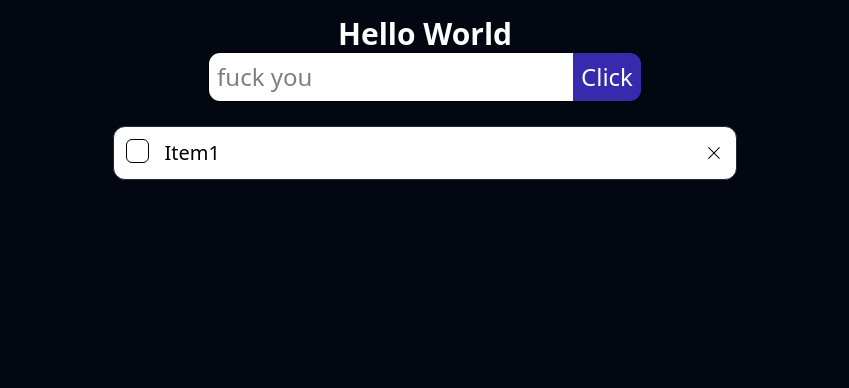
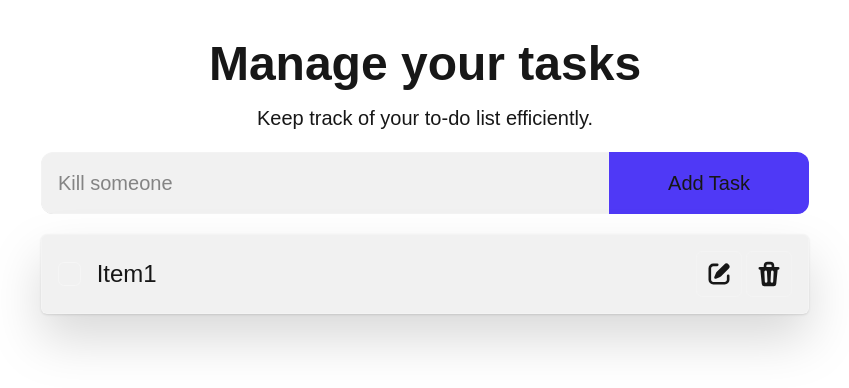
Before and after one commit to vadimBRR/task-manager-app-react, a React (Vite) app in the folder frontend/: page / in a window 1280 px wide. Shown: the top 388 px of the page, without its empty margins (215-1064 px from the left). Built offline with nearby package versions, Linux system fonts and the light colour scheme.

Commit message:
change styles

```diff
--- a/frontend/package.json
+++ b/frontend/package.json
@@ -10,6 +10,7 @@
     "preview": "vite preview"
   },
   "dependencies": {
+    "@heroicons/react": "^2.2.0",
     "@tailwindcss/vite": "^4.1.10",
     "react": "^19.1.0",
     "react-dom": "^19.1.0",
--- a/frontend/src/App.tsx
+++ b/frontend/src/App.tsx
@@ -1,6 +1,7 @@
 import { useState } from 'react'
 import { useTodo } from './store/todoStore'
 import Card from './components/Todo/Card'
+import NewTask from './components/Todo/NewTask'
 
 function App() {
 	const [text, setText] = useState('')
@@ -15,37 +16,22 @@ function App() {
 	}
 
 	return (
-		<div className='flex-1 w-full min-h-screen bg-gray-950 px-4 py-4'>
-			<h1 className='text-3xl text-white font-bold text-center'>Hello World</h1>
-			<form
-				action={handleSendForm}
-				className='flex-1 flex  items-center justify-center'
-			>
-				<div className='border  focus-within:border-blue-200 rounded-xl overflow-hidden'>
-					<input
-						className='bg-white  px-2 text-2xl py-2 outline-none'
-						value={text}
-						onChange={e => setText(e.currentTarget.value)}
-						placeholder='fuck you'
-					/>
-					<button
-						className='bg-indigo-800 text-2xl p-2 text-white '
-						type='submit'
-					>
-						Click
-					</button>
-				</div>
-			</form>
+		<div className='max-w-3xl mx-auto space-y-5 py-10'>
+			{/* <h1>Hello</h1> */}
+			<div className='flex flex-col items-center justify-center space-y-4'>
+				<h1 className='text-5xl text-poppins font-bold'>Manage your tasks</h1>
+				<h3 className='text-xl font-light'>
+					Keep track of your to-do list efficiently.
+				</h3>
+			</div>
 
-			<div className='flex-1 flex flex-col items-center justify-center mt-6 gap-2'>
-				{todos.map(
-					todo => (
-						<Card {...todo} key={todo.id} />
-					)
+			<NewTask />
 
-					// <h2 className='text-white text-2xl'>{todo.content}</h2>
-				)}
-			</div>
+			<div className='space-y-3'>
+			{todos.map(item => (
+				<Card {...item} key={item.id} />
+			))}
+		</div>
 		</div>
 	)
 }
--- a/frontend/src/components/Todo/Card.tsx
+++ b/frontend/src/components/Todo/Card.tsx
@@ -1,30 +1,44 @@
-import { useTodo, type TodoTypes } from '../../store/todoStore'
+// import { useActionsTodo } from '@/store/todoStore'
+import { PencilSquareIcon, TrashIcon } from '@heroicons/react/16/solid'
+import { useTodo } from '../../store/todoStore'
 
-const Card = ({ id, content, completed }: TodoTypes) => {
-	console.log(completed)
-	const { toggleCompleted, deleteTodo } = useTodo()
+const Task = ({
+	id,
+	content,
+	completed,
+}: {
+	id: string
+	content: string
+	completed: boolean
+}) => {
+	const { toggleCompleted, removeTodo } = useTodo()
+
 	return (
-		<div className='bg-white w-1/2 p-3 py-3 border border-gray-800 rounded-xl flex justify-between items-center'>
-			<div className='flex gap-4 w-full'>
+		<div className='p-4 border border-white/20 flex flex-row items-center rounded-md bg-input gap-4 shadow drop-shadow-2xl transform ease-in-out duration-300 scale-100 hover:scale-102 hover:border-indigo-300/20 hover:brightness-110'>
 			<input
-					type={'checkbox'}
+				id={id}
+				type='checkbox'
 				checked={completed}
-					id={id}
 				onChange={() => toggleCompleted(id)}
-					className='appearance-none w-6 h-6 rounded-md border cursor-pointer relative after:content-[""] after:absolute after:block after:h-4 after:w-4 after:top-1/2 after:left-1/2 after:-translate-x-1/2 after:-translate-y-1/2 after:rounded-sm   checked:after:bg-indigo-700 checked:border-indigo-700 not-checked:hover:after:bg-indigo-700/50 transition duration-300'
+				className='h-6 w-7 appearance-none rounded-md border duration-200 border-white/30 relative checked:bg-indigo-300/20 checked:border-transparent hover:border-indigo-300/20 checked:after:content-[""] checked:after:w-4 checked:after:h-4 checked:after:bg-white checked:after:absolute checked:after:top-1/2 checked:after:left-1/2 checked:after:-translate-x-1/2 checked:after:-translate-y-1/2  checked:after:rounded-md checked:after:opacity-10 checked:after:block checked:after:border checked:after:border-indigo-300 '
 			/>
-				<label htmlFor={id} className='text-xl text-black  w-full'>
+			<label htmlFor={id} className='block w-full text-2xl cursor-pointer '>
 				{content}
 			</label>
+			<div className='flex flex-row gap-1'>
+				<div className=' group border rounded-md duration-100 ease-in-out border-white/20 p-2 cursor-pointer hover:border-indigo-500/20'>
+					<PencilSquareIcon className='size-7 duration-100  group-hover:text-indigo-500' />
 				</div>
+
 				<div
-				onClick={() => deleteTodo(id)}
-				className=' relative w-5 h-5 after:absolute after:block after:w-[1px] after:h-4 after:bg-black after:rounded-xl after:top-1/2 after:left-1/2 after:-translate-x-1/2 after:-translate-y-1/2  after:rotate-45
-
-        before:absolute before:block before:w-[1px] before:h-4 before:bg-black before:rounded-xl before:top-1/2 before:left-1/2 before:-translate-x-1/2 before:-translate-y-1/2  before:-rotate-45 '
-			></div>
+					className=' group border rounded-md duration-100 ease-in-out border-white/20 p-2 cursor-pointer hover:border-red-500/20'
+					onClick={() => removeTodo(id)}
+				>
+					<TrashIcon className='size-7 duration-100  group-hover:text-red-400' />
+				</div>
+			</div>
 		</div>
 	)
 }
 
-export default Card
+export default Task
--- /dev/null
+++ b/frontend/src/components/Todo/NewTask.tsx
@@ -0,0 +1,37 @@
+import { useState } from 'react'
+import { useTodo } from '../../store/todoStore'
+
+const NewTask = () => {
+	const { addTodo } = useTodo()
+	const [value, setValue] = useState('')
+
+	const handleAddTodo = (e: React.FormEvent) => {
+		e.preventDefault()
+		if (value.trim()) {
+			addTodo(value)
+			setValue('')
+		}
+	}
+
+	return (
+		<form
+			onSubmit={e => handleAddTodo(e)}
+			className='grid grid-cols-[1fr_200px] rounded-xl overflow-hidden'
+		>
+			<input
+				className='w-full p-4 outline-none bg-input border border-white/15 rounded-xl shadow text-xl rounded-r-none flex-1 focus:border-indigo-300/50 duration-100'
+				placeholder='Kill someone'
+				value={value}
+				onChange={e => setValue(e.currentTarget.value)}
+			></input>
+			<button
+				type='submit'
+				className=' bg-indigo-600 text-xl duration-300 cursor-pointer scale-100 hover:scale-103 hover:bg-indigo-500'
+			>
+				Add Task
+			</button>
+		</form>
+	)
+}
+
+export default NewTask
--- a/frontend/src/index.css
+++ b/frontend/src/index.css
@@ -1,6 +1,80 @@
 @import "tailwindcss";
 
+:root {
+  --background: #ffffff;
+  --foreground: #171717;
+
+  --color-primary: #7B3FE4;
+  --color-primary-hover: #9D6BFF;
+  --color-accent: #655BEF;
+  --color-input: #f1f1f1;
+  --color-task-card: #f9f9f9;
+    --color-border: rgba(243, 244, 246, 0.1);
+
+}
+
+@theme inline {
+  --color-background: var(--background);
+  --color-foreground: var(--foreground);
+  --font-sans: var(--font-geist-sans);
+  --font-mono: var(--font-geist-mono);
+}
+
+@media (prefers-color-scheme: dark) {
+  :root {
+    --background: rgb(3, 7, 18);
+    --foreground: #F5F5F5;
+
+    --color-primary: #7B3FE4;
+    --color-primary-hover: #9D6BFF;
+    --color-accent: #655BEF;
+    --color-input: rgb(12, 17, 28);
+    --color-border: rgba(243, 244, 246, 0.1);
+    --color-task-card: #1A1826;
+  }
+}
+
+@layer utilities {
+  .bg-background {
+    background-color: var(--background);
+  }
+
+  .bg-task-card {
+    background-color: var(--color-task-card);
+  }
+
+  .bg-input {
+    background-color: var(--color-input);
+  }
+
+  .bg-primary {
+    background-color: var(--color-primary);
+  }
+
+  .bg-primary-hover {
+    background-color: var(--color-primary-hover);
+  }
+
+  .text-foreground {
+    color: var(--foreground);
+  }
+
+  .text-primary {
+    color: var(--color-primary);
+  }
+
+  .text-accent {
+    color: var(--color-accent);
+  }
+
+  .custom-border {
+    border-color: var(--color-border)
+  }
+}
+
+
 body {
-  margin: 0;
-  padding: 0;
+  background: var(--background);
+  color: var(--foreground);
+  font-family: Arial, Helvetica, sans-serif;
 }
--- a/frontend/src/store/todoStore.tsx
+++ b/frontend/src/store/todoStore.tsx
@@ -11,7 +11,7 @@ interface TodoState {
 	todos: TodoTypes[]
 	addTodo: (text: string) => void
 	toggleCompleted: (id: string) => void
-	deleteTodo: (id: string) => void
+	removeTodo: (id: string) => void
 }
 
 const useTodoStore = create<TodoState>()(
@@ -32,7 +32,7 @@ const useTodoStore = create<TodoState>()(
 					),
 				})),
 
-			deleteTodo: (id: string) =>
+			removeTodo: (id: string) =>
 				set(old => ({
 					todos: old.todos.filter(todo => todo.id !== id),
 				})),
```
Also changed, not shown: 1 other file (tests, documents, lock files or other folders). Lines whose indentation alone changed are shown as unchanged.
